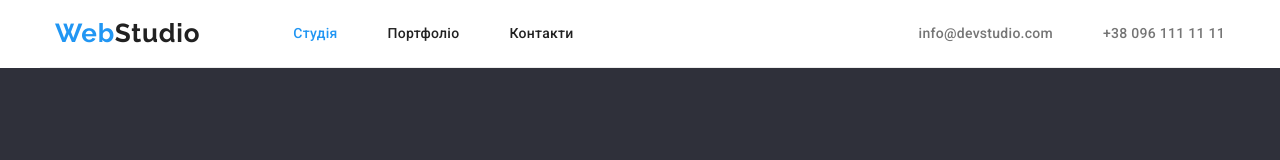
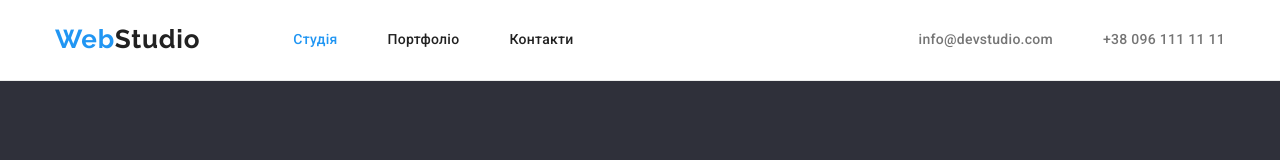
Before and after one commit to iSerge1987/goit-markup-hw-03, a plain HTML site: page index.html in a window 1280 px wide. Shown: the top 160 px of the page. Drawn offline with nearby package versions, Linux system fonts and the light colour scheme.

Commit message:
HW03 ver.1.3 fixed line-height, header padding

```diff
--- a/css/styles.css
+++ b/css/styles.css
@@ -4,14 +4,14 @@
    --text-color-primary: #212121;
    --text-color-secondary: #757575;
    --text-color-invert: #FFFFFF;
-   --line-height-114: calc(16px / 14);
-   --line-height-117: calc(42px / 36);
-   --line-height-118: calc(19px / 16);
-   --line-height-119: calc(31px / 26);
-   --line-height-136: calc(60px / 44);
-   --line-height-162: calc(26px / 16);
-   --line-height-171: calc(24px / 14);
-   --line-height-188: calc(30px / 16);
+   --line-height-114: calc(16 / 14);
+   --line-height-117: calc(42 / 36);
+   --line-height-118: calc(19 / 16);
+   --line-height-119: calc(31 / 26);
+   --line-height-136: calc(60 / 44);
+   --line-height-162: calc(26 / 16);
+   --line-height-171: calc(24 / 14);
+   --line-height-188: calc(30 / 16);
  }
 
  body {
@@ -68,13 +68,16 @@
  }
 
 /* header */
+ .header {
+  padding-top: 24px;
+  padding-bottom: 25px;
+  border-bottom: 1px solid #ECECEC;
+}
+
  .header > .container {
    display: flex;
-   padding-top: 24px;
    justify-content: space-between;
    align-items: center;
-   padding-bottom: 25px;
-   border-bottom: 1px solid #ECECEC;
  }
 
  .main-nav {
```
